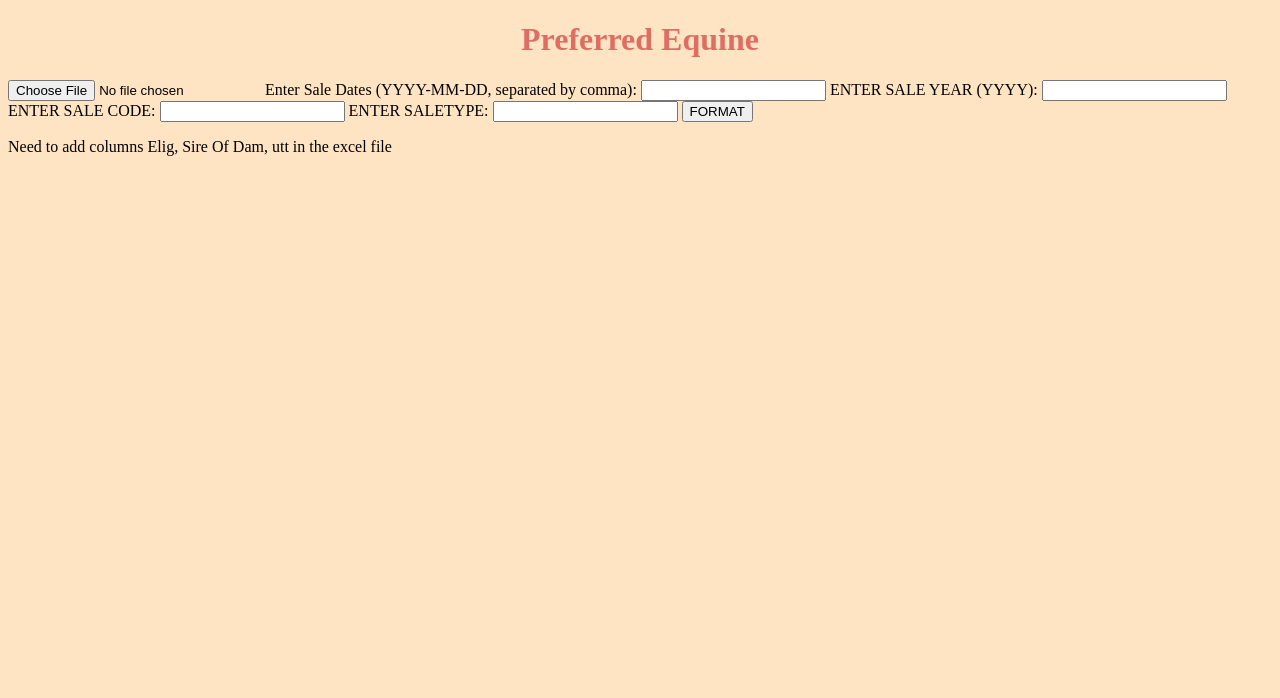
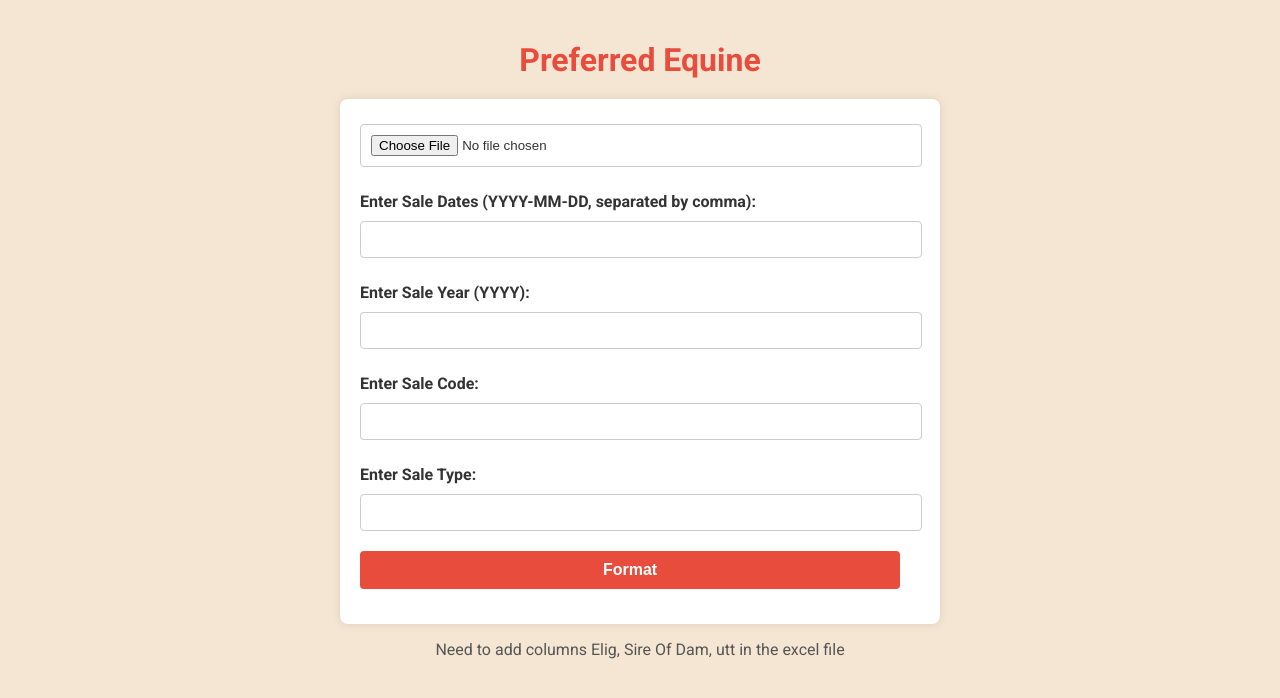
Before and after one commit to monilmody/preferredequinesalesresults, a Flask app: page /views/keenland in a window 1280 px wide. Shown: the top 698 px of the page. Run offline with Flask 3, Linux system fonts and the light colour scheme.

Commit message:
adding style to keenland page

```diff
--- a/website/templates/keenland.html
+++ b/website/templates/keenland.html
@@ -1,37 +1,126 @@
 <!DOCTYPE html>
 <html lang="en">
+
 <head>
     <meta charset="UTF-8">
     <meta name="viewport" content="width=device-width, initial-scale=1.0">
     <title>Preferred Equine</title>
+    <link href="https://fonts.googleapis.com/css2?family=Roboto:wght@400;700&display=swap" rel="stylesheet">
+    <style>
+        body {
+            background-color: #f5e6d3;
+            font-family: 'Roboto', sans-serif;
+            color: #333;
+            margin: 0;
+            padding: 0;
+        }
+
+        .container {
+            max-width: 600px;
+            margin: 0 auto;
+            padding: 20px;
+        }
+
+        h1 {
+            text-align: center;
+            color: #e74c3c;
+            font-weight: bold;
+            margin-bottom: 20px;
+        }
+
+        h1 a {
+            text-decoration: none;
+            color: inherit;
+        }
+
+        form {
+            background-color: #fff;
+            padding: 20px;
+            border-radius: 8px;
+            box-shadow: 0 0 10px rgba(0, 0, 0, 0.1);
+        }
+
+        label {
+            display: block;
+            margin: 10px 0 5px;
+            font-weight: bold;
+        }
+
+        input[type="file"],
+        input[type="text"],
+        button {
+            width: calc(100% - 20px);
+            padding: 10px;
+            margin: 5px 0 15px;
+            border: 1px solid #ccc;
+            border-radius: 4px;
+        }
+
+        button {
+            background-color: #e74c3c;
+            color: white;
+            border: none;
+            cursor: pointer;
+            font-size: 16px;
+            font-weight: bold;
+            transition: background-color 0.3s;
+        }
+
+        button:hover {
+            background-color: #c0392b;
+        }
+
+        p {
+            text-align: center;
+            color: #555;
+        }
+
+        .message {
+            text-align: center;
+            color: #e74c3c;
+            font-weight: bold;
+        }
+
+        .csv-data {
+            margin-top: 20px;
+            background-color: #fff;
+            padding: 15px;
+            border-radius: 8px;
+            box-shadow: 0 0 10px rgba(0, 0, 0, 0.1);
+        }
+    </style>
 </head>
-<body style="background-color: bisque;">
 
-     <h1 style="text-align:center;color:hsl(5, 65%, 63%); font-weight: bold;">
-        <a href="/" style="text-decoration: none; color: inherit;">Preferred Equine</a>
-    </h1>
+<body>
+    <div class="container">
+        <h1><a href="/">Preferred Equine</a></h1>
 
-    <form action="/keenland" method="post" enctype="multipart/form-data" style="width: device_width;">
-        <input type="file" name="file" accept=".csv">
+        <form action="/keenland" method="post" enctype="multipart/form-data">
+            <input type="file" name="file" accept=".csv" required>
             <label for="sale_dates">Enter Sale Dates (YYYY-MM-DD, separated by comma):</label>
             <input type="text" id="sale_dates" name="sale_dates" required>
-        <label for="saleyear">ENTER SALE YEAR (YYYY):</label>
+            <label for="saleyear">Enter Sale Year (YYYY):</label>
             <input type="text" id="saleyear" name="saleyear" pattern="\d{4}" required>
-        <label for="salecode">ENTER SALE CODE:</label>
+            <label for="salecode">Enter Sale Code:</label>
             <input type="text" id="salecode" name="salecode" required>
-        <label for="type">ENTER SALETYPE:</label>
+            <label for="type">Enter Sale Type:</label>
             <input type="text" name="type" id="type" maxlength="1" pattern="[a-zA-Z]" required>
-        <button type="submit">FORMAT</button>
+            <button type="submit">Format</button>
         </form>
+
         <p>Need to add columns Elig, Sire Of Dam, utt in the excel file</p>
+
         {% if message %}
-    <p>{{ message }}</p>
+        <p class="message">{{ message }}</p>
         {% endif %}
 
         {% if data %}
+        <div class="csv-data">
             <h2>CSV Data</h2>
             {{ data|safe }}
+        </div>
         {% endif %}
+    </div>
+</body>
 
-</body>
 </html>
```
Lines whose indentation alone changed are shown as unchanged.
